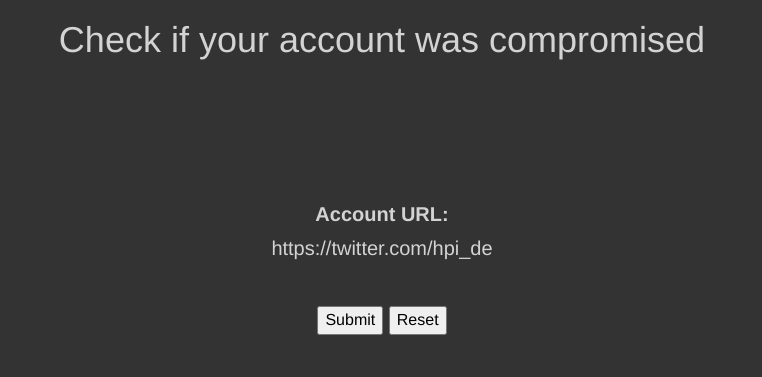
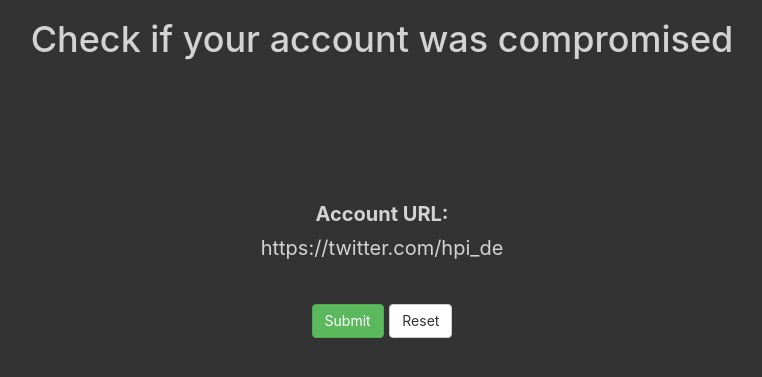
Before and after one commit to soldag/SMM-CompromisedAccountDetection, a Flask app: page /check/ in a window 1280 px wide. Shown: the top 377 px of the page, without its empty margins (258-1020 px from the left). Run offline with Flask 2, Linux system fonts and the light colour scheme; some libraries are stand-ins or nearby versions.

Commit message:
Finish styling

```diff
--- a/static/style.css
+++ b/static/style.css
@@ -2,6 +2,13 @@ body {
   background-color: #333 !important;
   color: lightgrey !important;
   font-size: 20px !important;
+  font-family: -apple-system,
+    BlinkMacSystemFont,
+    "Segoe UI",
+    "Roboto",
+    "Helvetica Neue",
+    Arial,
+    sans-serif !important;
 }
 .transparent {
   border: none;
@@ -10,13 +17,7 @@ body {
 .transparent:focus{
   outline: none;
 }
-.font--black {
-  color: black;
-}
 .input--url {
   margin-top: 13rem;
   margin-bottom: 4rem;
 }
-button {
-  font-size: 16px !important;
-}
--- a/templates/base.html
+++ b/templates/base.html
@@ -2,9 +2,9 @@
 <html lang="en">
 <head>
     {% block head %}
-    <link rel= "stylesheet" type= "text/css" href= "{{ url_for('static',filename='style.css') }}">
     <!-- Latest compiled and minified CSS -->
     <link rel="stylesheet" href="https://maxcdn.bootstrapcdn.com/bootstrap/3.3.7/css/bootstrap.min.css" integrity="sha384-BVYiiSIFeK1dGmJRAkycuHAHRg32OmUcww7on3RYdg4Va+PmSTsz/K68vbdEjh4u" crossorigin="anonymous">
+    <link rel= "stylesheet" type= "text/css" href= "{{ url_for('static',filename='style.css') }}">
     <title>{% block title %}{% endblock %} - Compromised Account Detector</title>
     {% endblock %}
 </head>
--- a/templates/check.html
+++ b/templates/check.html
@@ -11,8 +11,8 @@
         <input type="url" name="account_url" id="account_url" value="https://twitter.com/hpi_de" size="50" class="transparent col-md-12 text-center" />
       </div>
       <div class="col-md-12 text-center">
-        <button type="submit" value="Submit" class="font--black">Submit</button>
-        <button type="reset" value="Reset" class="font--black">Reset</button>
+        <button type="submit" value="Submit" class="btn btn-success">Submit</button>
+        <button type="reset" value="Reset" class="btn btn-default">Reset</button>
       </div>
     </form>
 {% endblock %}
```
